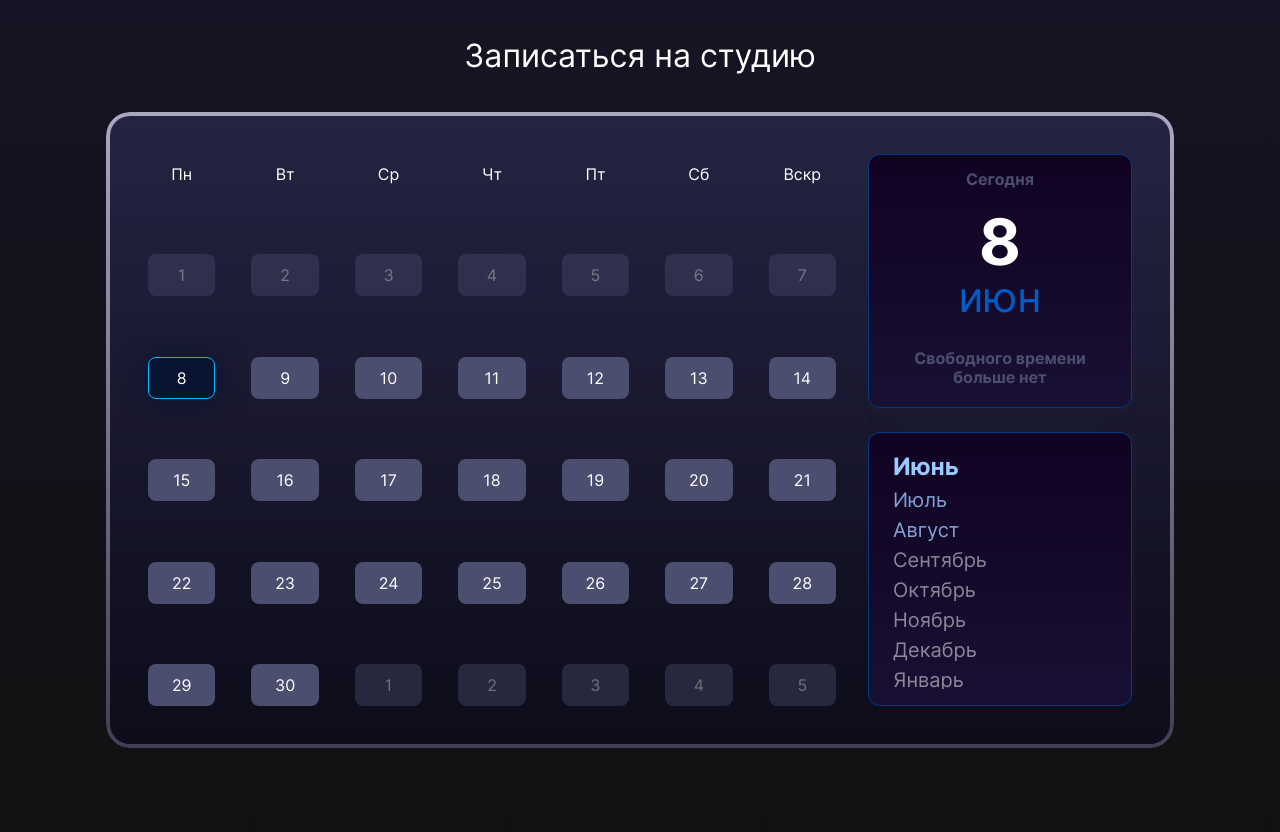
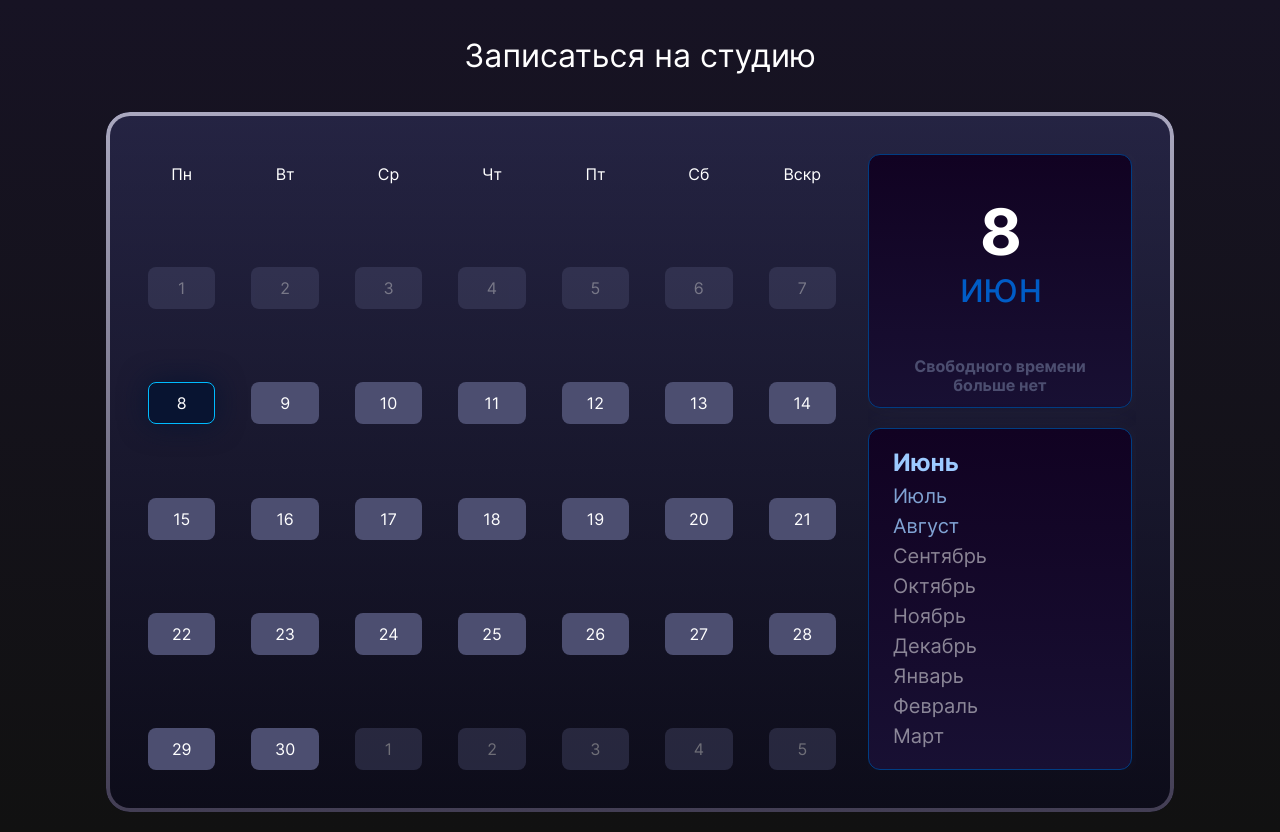
Before and after one commit to IvanZhgutov/Tonight_Sound, a React (Vite) app: page / in a window 1280 px wide. Built offline with nearby package versions, Linux system fonts and the light colour scheme.

Commit message:
Результат до линейных анимаций

```diff
--- a/src/components/Squares/Square.jsx
+++ b/src/components/Squares/Square.jsx
@@ -35,9 +35,8 @@ export const Square = ({
 
   return (
     <motion.div
-      className={`square ${state}`}
+      className="square"
       layout
-      // transition={{ layout: { duration: 0.4, ease: [0.22, 1, 0.36, 1] } }}
       transition={{ duration: 0.4, ease: [0.22, 1, 0.36, 1] }}
     >
       {/* Кнопка свернуть, поверх — только если selectedDays > 2 */}
@@ -65,8 +64,8 @@ export const Square = ({
         </button>
       )}
 
-      <motion.div className="header" layout>
-        {/* "Сегодня" — уходит вверх */}
+      <motion.div className="header">
+        {/* "Сегодня" — absolute, в центре */}
         <AnimatePresence>
           {!isFull && isToday && (
             <motion.span
@@ -74,16 +73,31 @@ export const Square = ({
               className="top-span gray-text"
               initial={{ opacity: 0, y: -16 }}
               animate={{ opacity: 1, y: 0 }}
-              exit={{ opacity: 0, y: -28 }}
+              exit={{ opacity: 0, y: -16 }}
               transition={{ duration: 0.3, ease: 'easeOut' }}
+              style={{
+                position: 'absolute',
+                top: -36,
+                left: '50%',
+                transform: 'translateX(-50%)',
+                textAlign: 'center',
+                width: '100%',
+              }}
             >
               Сегодня
             </motion.span>
           )}
         </AnimatePresence>
 
-        {/* Дата — переезжает через layout */}
-        <motion.div className="accent-container" layout>
+        {/* Дата — сдвигается в центр через animate */}
+        <motion.div
+          className="accent-container"
+          animate={{
+            x: isFull ? 0 : '100%', // 264px (ширина square) / 2 - 80px (ширина accent) / 2 = 92px
+            y: isFull ? 0 : 42, // 264px (ширина square) / 2 - 80px (ширина accent) / 2 = 92px
+          }}
+          transition={{ duration: 0.4, ease: [0.22, 1, 0.36, 1] }}
+        >
           <span className="accent">{day}</span>
           <span className="month">{monthName}</span>
         </motion.div>
@@ -97,7 +111,8 @@ export const Square = ({
               initial={{ height: 0 }}
               animate={{ height: 100 }}
               exit={{ height: 0 }}
-              transition={{ duration: 0.4, ease: [0.22, 1, 0.36, 1], delay: 0.05 }}
+              // transition={{ duration: 0.4, ease: [0.22, 1, 0.36, 1], delay: 0.05 }}
+              transition={{ duration: 0.4 }}
               style={{ transformOrigin: 'top' }}
             />
           )}
@@ -155,7 +170,7 @@ export const Square = ({
             className="bottom-span"
             initial={{ opacity: 0, y: 18 }}
             animate={{ opacity: 1, y: 0 }}
-            exit={{ opacity: 0, y: 28 }}
+            exit={{ opacity: 0, y: 18 }}
             transition={{ duration: 0.3, ease: 'easeOut' }}
           >
             {hasFreeHours ? (
--- a/src/index.scss
+++ b/src/index.scss
@@ -419,7 +419,7 @@ h1 {
 .squares {
   display: flex;
   flex-direction: column;
-  gap: 24px;
+  gap: 20px;
   min-width: 264px;
   max-height: calc(var(--calendar-max-height) - 84px);
   overflow-y: auto;
@@ -442,42 +442,16 @@ h1 {
   background: linear-gradient(to bottom, var(--bg-square-1), var(--bg-square-2));
   box-shadow: 0 0 28px color-mix(in srgb, var(--day-default) 10%, transparent);
   display: flex;
-  align-items: center;
+  flex-direction: column;
+  justify-content: space-between;
+  padding: 12px;
   flex-shrink: 0;
   overflow: hidden;
 
-  // ----------- noday / ready ------------
-  &.noday,
-  &.ready {
-    flex-direction: column;
-    justify-content: space-between;
-    text-align: center;
-    align-items: center;
-    padding: 12px;
-
-    .header {
-      flex-direction: column;
-      align-items: center;
-      justify-content: center;
-    }
-    .info-content {
-      align-self: center;
-    }
-    .accent-container {
-      margin-top: 12px;
-    }
-  }
-
-  // ----------- full ------------
-  &.full {
-    flex-direction: column;
-    justify-content: space-between;
-    padding: 12px;
-  }
-
   .header {
     display: flex;
-    justify-content: center;
+    flex-direction: row;
+    align-items: flex-start;
     gap: 16px;
     width: 100%;
     position: relative;
@@ -580,9 +554,13 @@ h1 {
   }
 
   .bottom-span {
+    position: absolute;
+    bottom: 12px;
+    // left: 50%;
+    transform: translateX(-50%);
     text-align: center;
     line-height: 1.2;
-    margin-bottom: 8px;
+    width: calc(100% - 24px);
   }
 
   // ----------- months ------------
@@ -595,6 +573,8 @@ h1 {
     align-self: self-start;
     padding: 16px 24px;
     min-height: 0;
+    flex: 1;
+    overflow: hidden;
 
     .month {
       user-select: none;
@@ -622,7 +602,6 @@ h1 {
     overflow-x: hidden;
     width: 100%;
     height: 100%;
-    max-height: 240px;
   }
 }
 
--- a/src/pages/MainPage.jsx
+++ b/src/pages/MainPage.jsx
@@ -168,7 +168,7 @@ export const MainPage = () => {
     if (order.length === 0) {
       return (
         <Square
-          key="today-noday"
+          key="square-main"
           state="noday"
           day={todayDay}
           monthName={todayMonthGen}
@@ -181,7 +181,7 @@ export const MainPage = () => {
     // Если >1 дня → старые становятся collapsed
     const shouldCollapseInactive = order.length > 1
 
-    return order.map((key) => {
+    return order.map((key, index) => {
       const d = days[key]
       if (!d) return null
       const monthName = MONTHS_GENITIVE[d.monthIndex]
@@ -199,9 +199,10 @@ export const MainPage = () => {
         )
       }
 
+      // Стабильный key для активного квадрата — всегда "square-main"
       return (
         <Square
-          key={key}
+          key="square-main"
           state={state}
           day={d.day}
           monthName={monthName}
```
